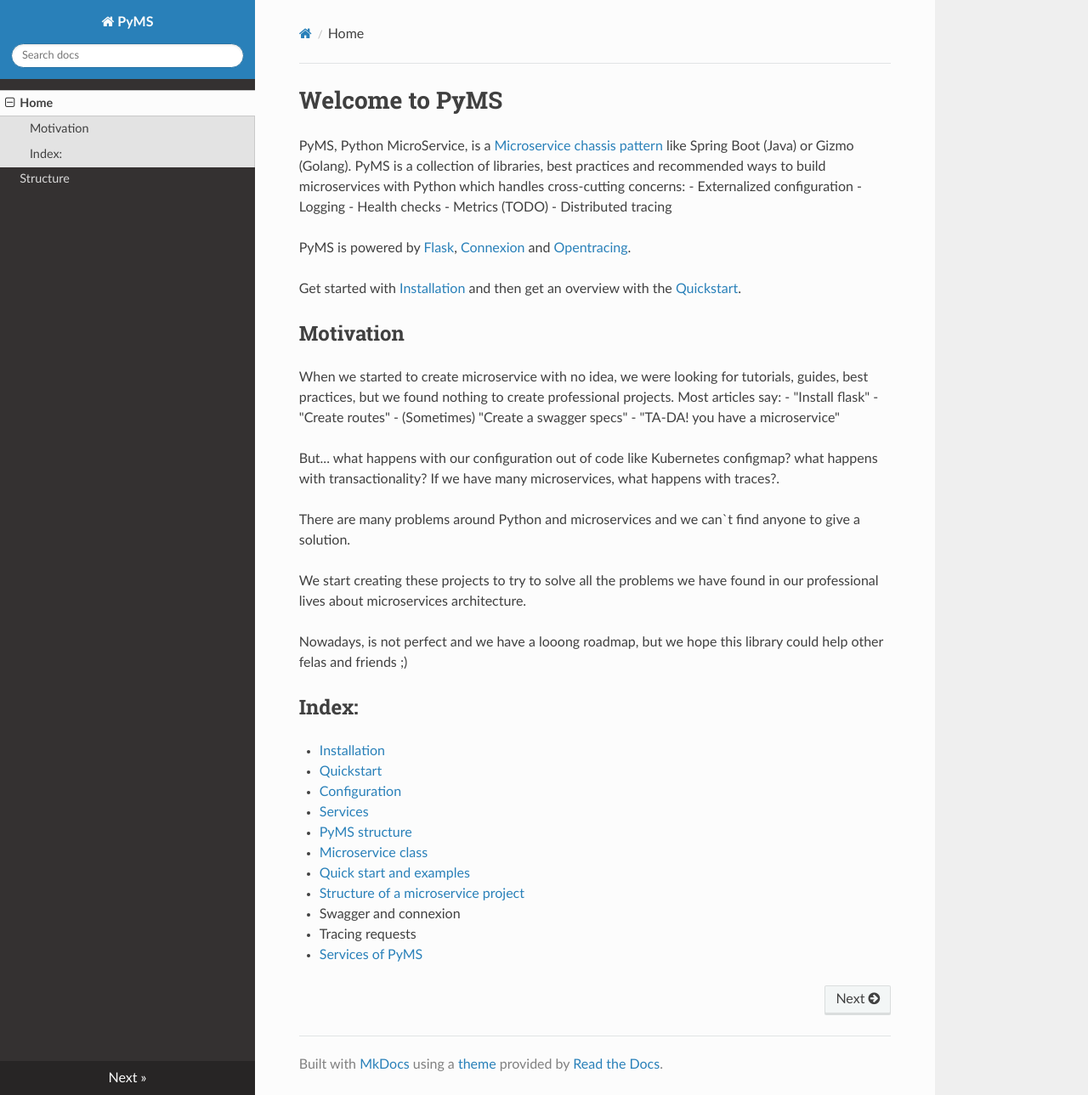
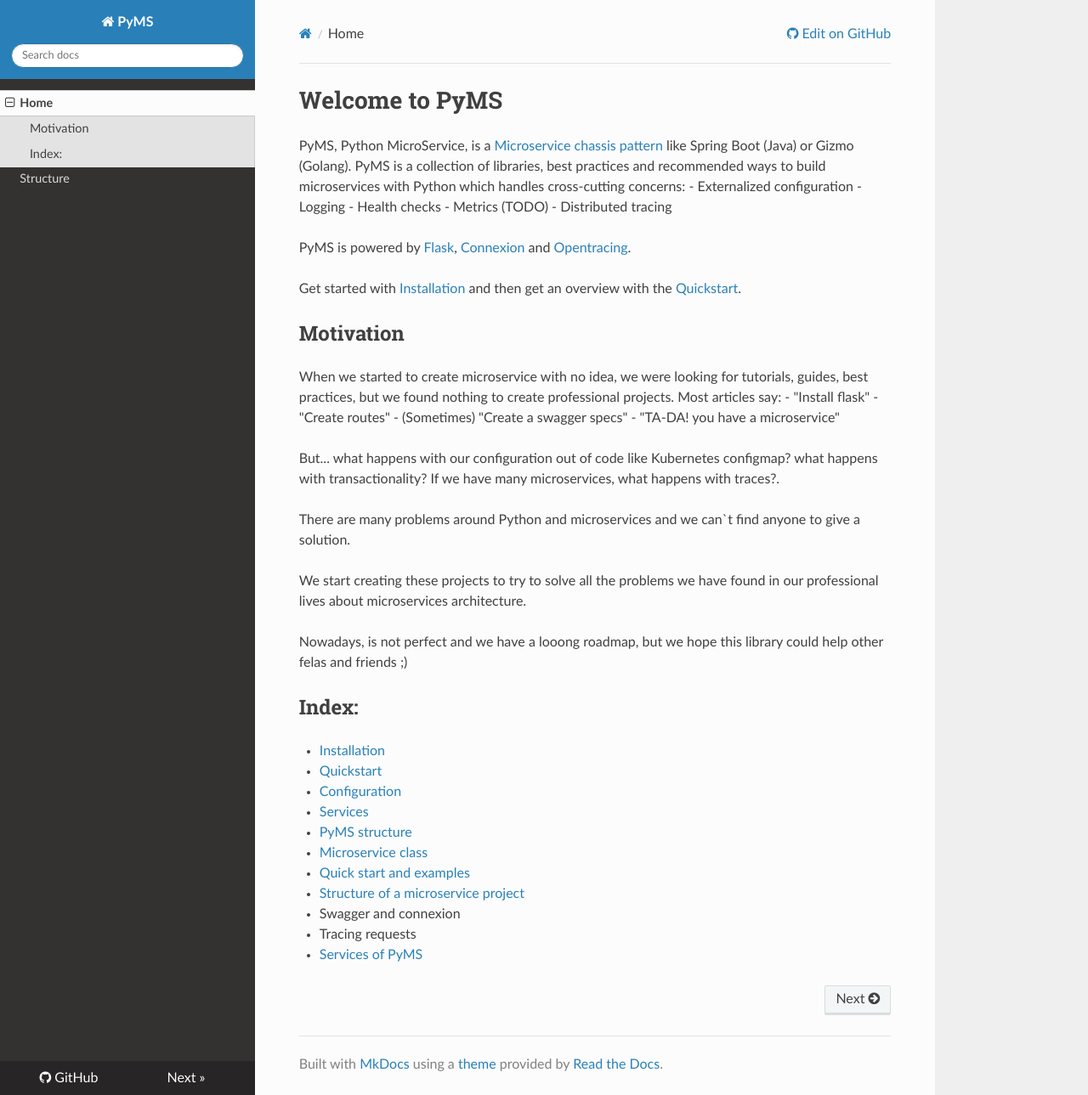
Before and after one commit to python-microservices/pyms, an MkDocs documentation site: the page built from docs/index.md, in a window 1280 px wide and 1289 px high. Shown: the whole window at 85% size. Built offline with MkDocs 1.6.1, drawn with Linux system fonts in a browser that asks for light colours; nearby versions of some CDN libraries.

Commit message:
Updated mkdocs config

```diff
--- a/mkdocs.yml
+++ b/mkdocs.yml
@@ -1,5 +1,8 @@
 site_name: PyMS
-
+site_url: https://github.com/python-microservices/pyms
+repo_url: https://github.com/python-microservices/pyms
+repo_name: GitHub
+site_author: Alberto Vara
 nav:
     - Home: index.md
     - Structure: structure.md
```
